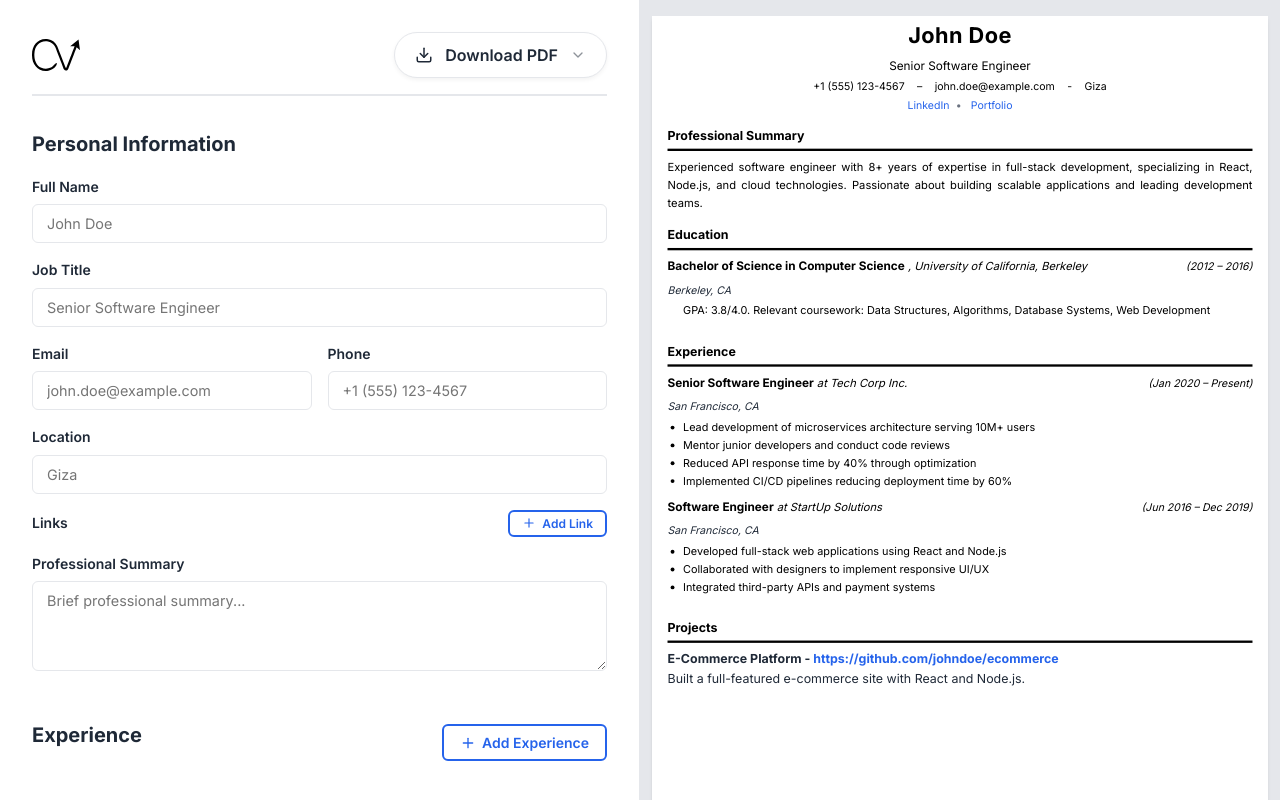
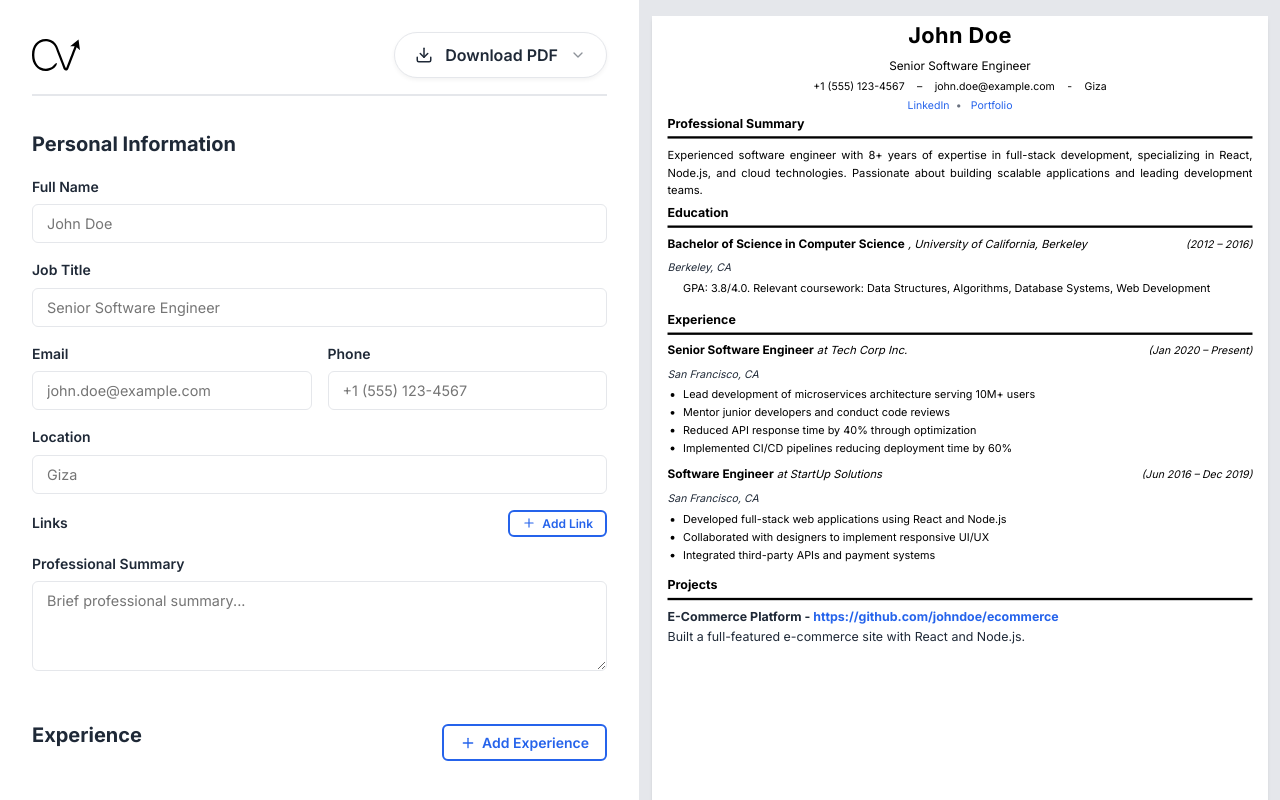
Before and after one commit to graphiczoones-stack/CV, a React (Vite) app: page / in a window 1280 px wide. Both pictures are taken after a click on the button "Skip". Built offline with nearby package versions, Linux system fonts and the light colour scheme.

Commit message:
Optimize CV layout: reduce header padding and section margins

```diff
--- a/src/components/Preview/A4Page.css
+++ b/src/components/Preview/A4Page.css
@@ -78,7 +78,6 @@
 /* Header */
 .cv-header {
     text-align: center;
-    padding-bottom: 1rem;
 }
 
 .cv-name {
@@ -150,7 +149,7 @@
 
 /* Sections */
 .cv-section {
-    margin-bottom: 1.1rem;
+    margin-bottom: 0.3rem;
     position: relative;
     page-break-inside: avoid;
 }
```
